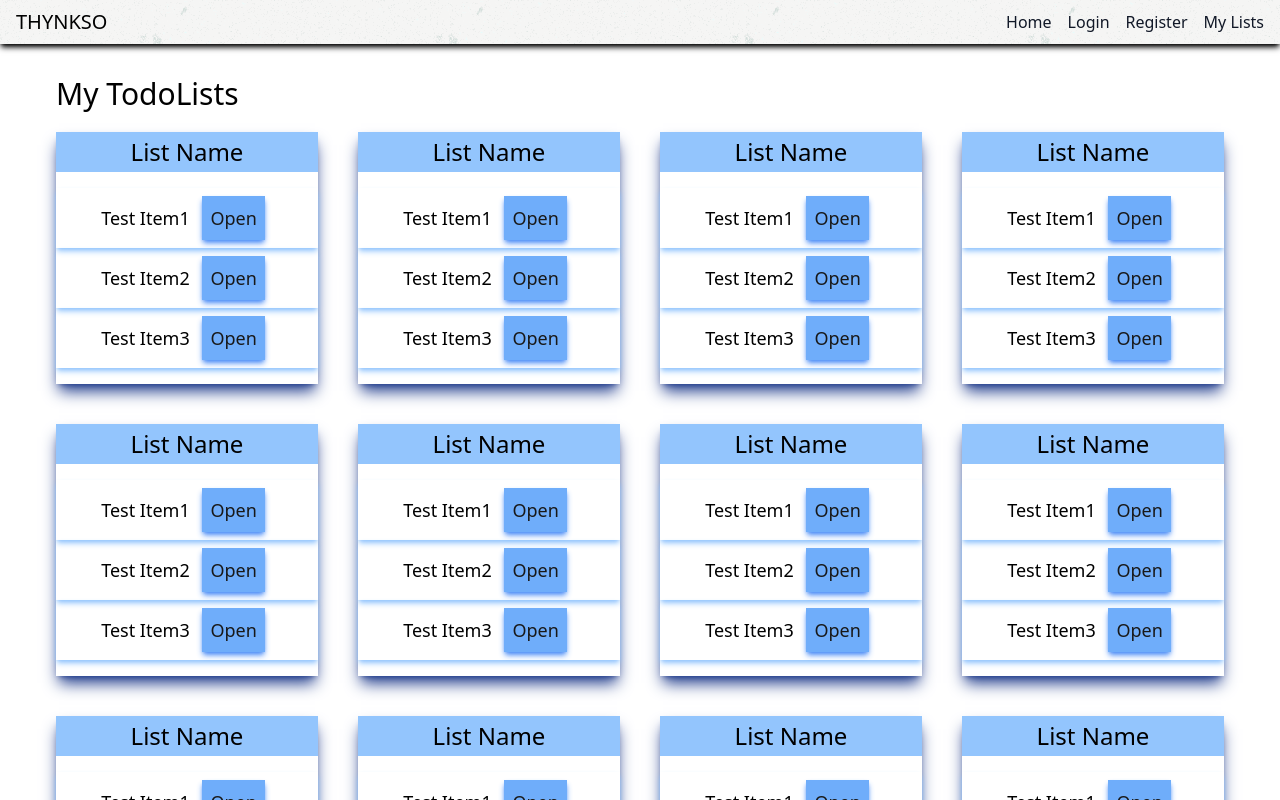
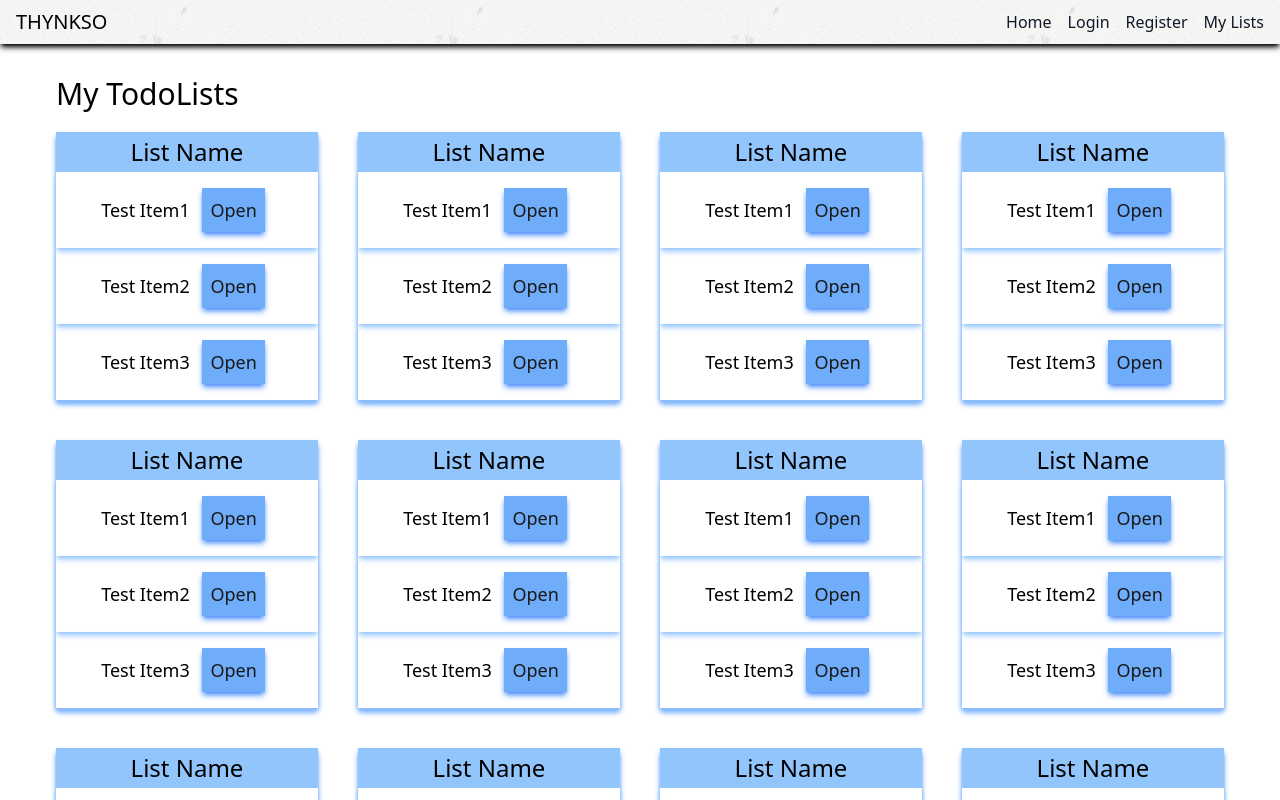
Before and after one commit to W01v3n/TodoApp, a React (Vite) app in the folder frontend/: page /lists in a window 1280 px wide. Shown: the top 800 px of the page. Built offline with nearby package versions, Linux system fonts and the light colour scheme.

Commit message:
Added some fixes, better aligned items, and item open transition.

```diff
--- a/frontend/src/components/Authenticated/TodoItem.tsx
+++ b/frontend/src/components/Authenticated/TodoItem.tsx
@@ -6,15 +6,15 @@ interface TodoItemProps {
 }
 
 function TodoItem({ title, content }: TodoItemProps) {
-  const [isExpanded, setIsExpanded] = useState(false);
+  const [isOpen, setisOpen] = useState(false);
 
   function toggleContent() {
-    setIsExpanded(!isExpanded);
+    setisOpen(!isOpen);
   }
 
   return (
-    <div className="shadow-md shadow-blue-300">
-      <div>
+    <div className="py-2 shadow-md shadow-blue-300">
+      <div className="">
         <span>{title} </span>
         <button
           className="m-2 bg-blue-400 p-2 opacity-90 shadow-md shadow-blue-500 transition-all duration-150 hover:shadow-lg hover:shadow-blue-500 active:shadow-lg active:shadow-blue-600"
@@ -22,8 +22,13 @@ function TodoItem({ title, content }: TodoItemProps) {
         >
           Open
         </button>
-
-        {isExpanded && <div>{content}</div>}
+        <div
+          className={`${
+            isOpen ? "max-h-[32rem] opacity-100" : "max-h-0 opacity-0"
+          } overflow-hidden transition-all duration-300 ease-in-out`}
+        >
+          <div>{content}</div>
+        </div>
       </div>
     </div>
   );
--- a/frontend/src/components/Authenticated/TodoList.tsx
+++ b/frontend/src/components/Authenticated/TodoList.tsx
@@ -2,11 +2,11 @@ import TodoItem from "./TodoItem";
 
 function TodoList() {
   return (
-    <div className="container mx-28 w-3/6 shadow-lg shadow-blue-900 md:m-0 md:w-auto">
+    <div className="container mx-28 w-3/6 shadow-md shadow-blue-500 md:m-0 md:w-auto">
       <h3 className="bg-blue-300 p-1 text-center text-2xl font-light">
         List Name
       </h3>
-      <ul className="py-4 text-center text-lg ">
+      <ul className="text-center text-lg ">
         <li>
           <TodoItem title="Test Item1" content="This is a content!" />
         </li>
```
